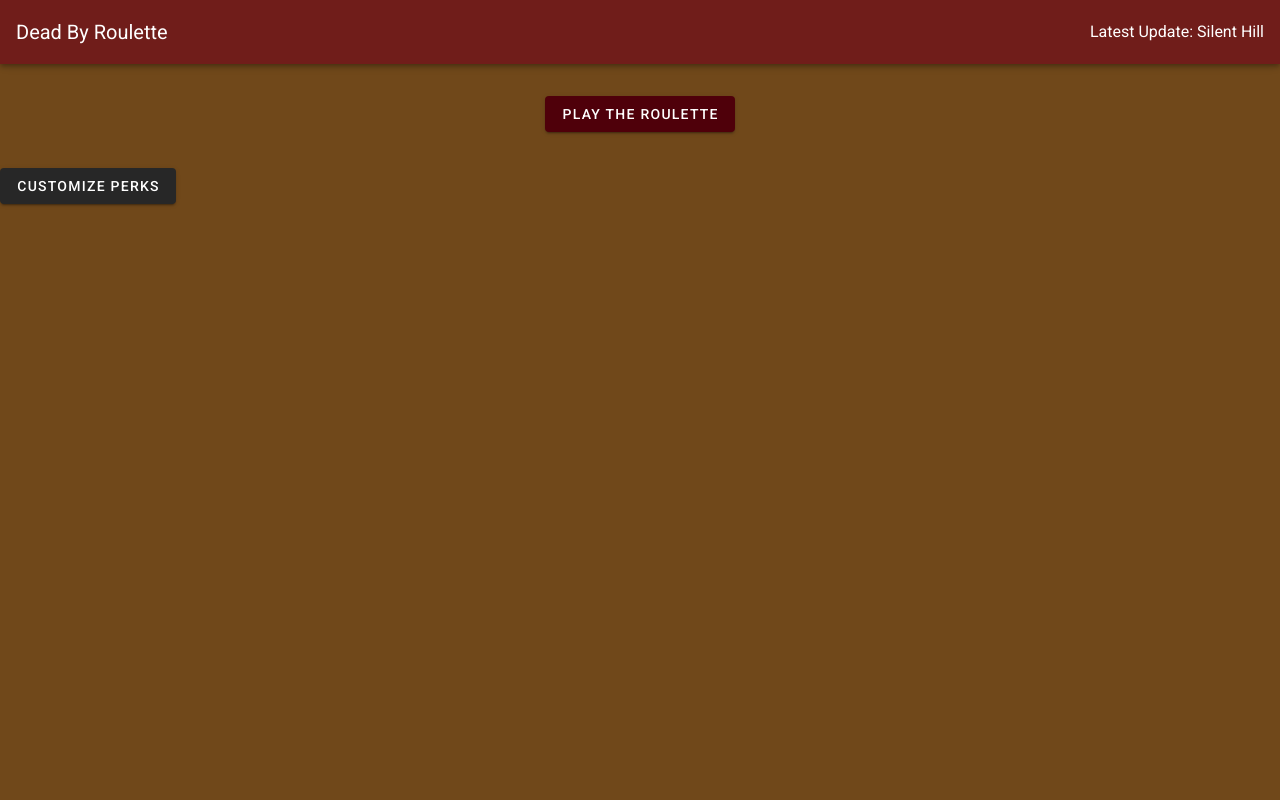
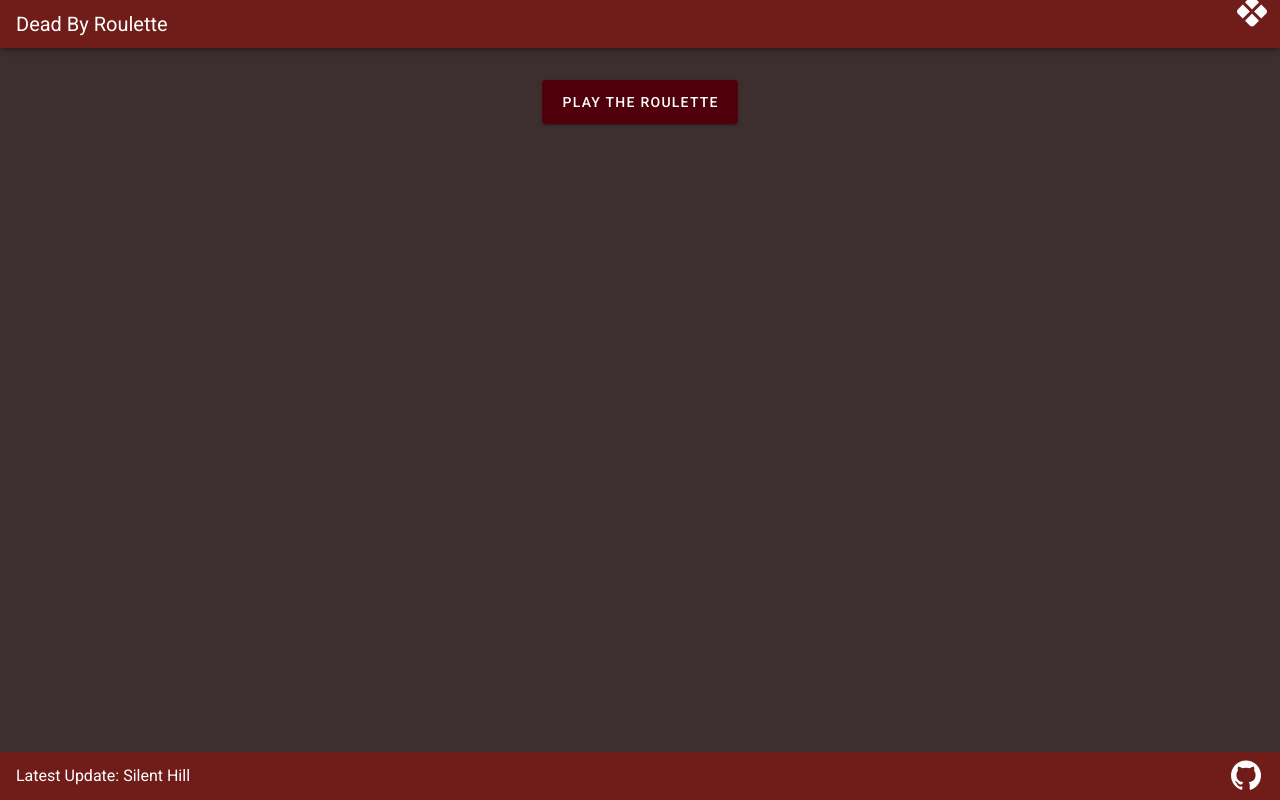
Before and after one commit to newshamu/deadbyroulette, a Vue app: page / in a window 1280 px wide. Built offline with nearby package versions, Linux system fonts and the light colour scheme.

Commit message:
Finished perk select UI overhaul
Also implemented an alert when not enough perks are active.

```diff
--- a/src/App.vue
+++ b/src/App.vue
@@ -1,32 +1,44 @@
 <template>
   <v-app id="main" :style="{background: $vuetify.theme.themes[theme].background}">
     <v-app-bar
+      dense
       app
       color="primary"
       dark
     >
       <v-toolbar-title>Dead By Roulette</v-toolbar-title>
       <v-spacer />
-      <div>Latest Update: Silent Hill</div>
+      <v-toolbar-items>
+        <perk-dialog :perks="perks" />
+      </v-toolbar-items>
     </v-app-bar>
 
-    <v-content>
-      <perk-display :perks="perks" />
-      <v-btn @click="perk_select_visible = !perk_select_visible">Customize Perks</v-btn>
+    <v-main>
+      <v-alert
+        :value="perkAlert"
+        type="warning"
+        border="left"
+        dark
+        transition="scale-transition"
+        class="ma-5"
+      >
+        WARNING: Not enough active perks. Select at least four perks.
+      </v-alert>
+      <perk-display :perks="perks" @perk-alert="handlePerkAlert($event)" />
+    </v-main>
 
-      <select-all v-if="perk_select_visible" v-on:select-all-perks="selectAllPerks" />
-      <perk-select
-        v-if="perk_select_visible"
-        class="ma-5"
-        :perks="perks"
-      />
-    </v-content>
+    <v-footer color="primary">
+      <span>Latest Update: Silent Hill</span>
+      <v-spacer />
+      <v-btn icon @click="goToGitHub()">
+        <v-icon large>mdi-github</v-icon>
+      </v-btn>
+    </v-footer>
   </v-app>
 </template>
 
 <script>
-import PerkSelect from './components/PerkSelect'
-import SelectAll from './components/SelectAll'
+import PerkDialog from './components/PerkDialog'
 import PerkDisplay from './components/PerkDisplay'
 import survivorPerks from '../static/SurvivorPerks'
 
@@ -34,8 +46,7 @@ export default {
   name: 'App',
 
   components: {
-    SelectAll,
-    PerkSelect,
+    PerkDialog,
     PerkDisplay
   },
 
@@ -49,35 +60,26 @@ export default {
     }
   },
 
-  methods: {
-    selectAllPerks() {
-      let allSelected = true;
-      this.perks.forEach( function (perk) {
-        if (!perk.active) {
-          allSelected = false;
-        }
-      })
-
-      // Set all to true
-      if (!allSelected) {
-        console.log('set to true')
-        this.perks.forEach( function (perk) {
-          perk.active = true;
-        })
-      // Set all to false
-      } else {
-        console.log('set to false')
-        this.perks.forEach( function (perk) {
-          perk.active = false;
-        })
-      }
+  data() {
+    return {
+      perks: survivorPerks,
+      perkAlert: false,
     }
   },
 
-  data() {
-    return {
-      perks: survivorPerks,
-      perk_select_visible: false,
+  methods: {
+    handlePerkAlert: function (perkAlert) {
+      if (perkAlert && this.perkAlert) {
+        this.perkAlert = false
+        setTimeout( () => {
+          this.perkAlert = true
+        }, 250)
+      } else {
+        this.perkAlert = perkAlert
+      }
+    },
+    goToGitHub: function () {
+      window.open('https://github.com/newshamu/deadbyroulette', '_blank')
     }
   }
 };
--- /dev/null
+++ b/src/components/PerkDialog.vue
@@ -0,0 +1,83 @@
+<template>
+  <v-row justify="center">
+    <v-dialog v-model="dialog" scrollable max-width="400px">
+      <template v-slot:activator="{ on, attrs }">
+        <v-btn icon v-bind="attrs" v-on="on">
+          <v-icon large>mdi-rhombus-split</v-icon>
+        </v-btn>
+        <v-spacer />
+      </template>
+      <v-card>
+        <v-card-title>Select Perks</v-card-title>
+        <v-divider />
+        <v-card-text>
+          <v-container fluid>
+            <v-col v-for="perk in perks" :key="perk.name">
+              <v-btn
+                v-model="perk.active"
+                :color="perk.active ? 'accent' : 'grey.darken-3'"
+                block
+                v-on:click="toggle(perk)"
+              >
+                {{ perk.name }}
+              </v-btn>
+            </v-col>
+          </v-container>
+        </v-card-text>
+        <v-divider />
+        <v-card-actions>
+          <v-container fluid>
+            <v-layout>
+              <v-btn color="red darken-3" text @click="selectAllPerks()">Toggle All</v-btn>
+              <v-spacer />
+              <v-btn color="red darken-3" text @click="dialog = false">Close</v-btn>
+            </v-layout>
+          </v-container>
+        </v-card-actions>
+      </v-card>
+    </v-dialog>
+  </v-row>
+</template>
+
+<script>
+export default {
+  name: 'PerkDialog',
+  props: ['perks'],
+
+  data() {
+    return {
+      dialog: false,
+      sPerks: this.perks,
+    }
+  },
+
+  methods: {
+    toggle(perk) {
+      perk.active = !perk.active
+    },
+
+    selectAllPerks() {
+      let allSelected = true;
+      this.sPerks.forEach( function (perk) {
+        if (!perk.active) {
+          allSelected = false;
+        }
+      })
+
+      // Set all to true
+      if (!allSelected) {
+        console.log('set to true')
+        this.sPerks.forEach( function (perk) {
+          perk.active = true;
+        })
+      // Set all to false
+      } else {
+        console.log('set to false')
+        this.sPerks.forEach( function (perk) {
+          perk.active = false;
+        })
+      }
+    }
+  }
+}
+</script>
--- a/src/components/PerkDisplay.vue
+++ b/src/components/PerkDisplay.vue
@@ -6,7 +6,7 @@
         wrap
       >
         <v-flex xs12 class="mt-5">
-          <v-btn color="accent" v-on:click="getPerks">Play the Roulette</v-btn>
+          <v-btn large color="accent" v-on:click="getPerks">Play the Roulette</v-btn>
         </v-flex>
       </v-layout>
     </v-container>
@@ -43,6 +43,7 @@ export default {
 
       // Create random perk list
       if (available.length >= 4) {
+        this.$emit('perk-alert', false)
         this.randPerks = [];
         while (this.randPerks.length < 4) {
           let perk = available[Math.floor(Math.random() * available.length)];
@@ -50,9 +51,9 @@ export default {
             this.randPerks.push(perk);
           }
         }
+      // Not enough active perks
       } else {
-        console.log('Not enough perks are active')
-        /* TODO: Implement lack of perks alert */
+        this.$emit('perk-alert', true)
       }
     }
   },
--- a/src/components/PerkSelect.vue
+++ b/src/components/PerkSelect.vue
@@ -1,16 +1,15 @@
 <template>
   <v-container fluid>
-    <v-row class="d-flex justify-space-around">
-      <v-col cols="2" v-for="perk in perks" :key="perk.name">
+    <v-row class="d-flex justify-space-around" v-for="perk in perks" :key="perk.name">
+      <v-flex xs-6>
         <v-btn
           v-model="perk.active"
-          :color="perk.active ? 'accent' : 'grey.darken-3'"
-          block
+          :color="perk.active ? 'red darken-3' : 'grey darken-3'"
           v-on:click="toggle(perk)"
         >
           {{ perk.name }}
         </v-btn>
-      </v-col>
+      </v-flex>
     </v-row>
   </v-container>
 </template>
--- a/src/components/SelectAll.vue
+++ /dev/null
@@ -1,29 +0,0 @@
-<template>
-  <v-container>
-    <v-layout
-        text-center
-        wrap
-      >
-        <v-flex xs12 class="mt-5">
-          <v-btn
-            color="accent"
-            v-on:click="$emit('select-all-perks')"
-          >
-            Select All
-          </v-btn>
-        </v-flex>
-    </v-layout>
-  </v-container>
-</template>
-
-<script>
-export default {
-  name: 'SelectAll',
-  props: ['perks'],
-  data() {
-    return {
-      sPerks: this.perks
-    }
-  }
-}
-</script>
--- a/src/plugins/vuetify.js
+++ b/src/plugins/vuetify.js
@@ -15,7 +15,7 @@ export default new Vuetify({
         error: colors.red.accent3
       },
       dark: {
-        background: '#70481a',
+        background: '#3d2f2f',
         primary: '#701d1a',
         secondary: '#8d3228',
         accent: '#4f000a',
```
Also changed, not shown: 1 other file (tests, documents, lock files or other folders).
